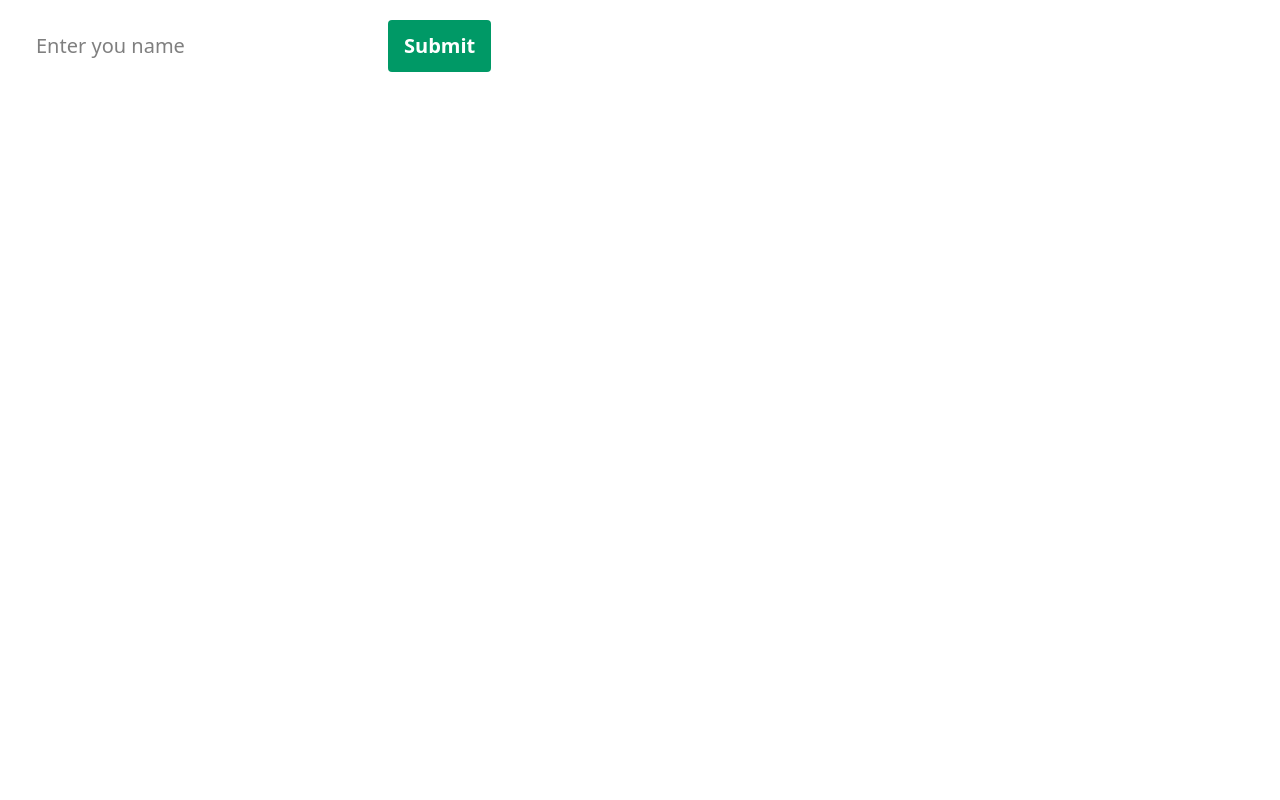
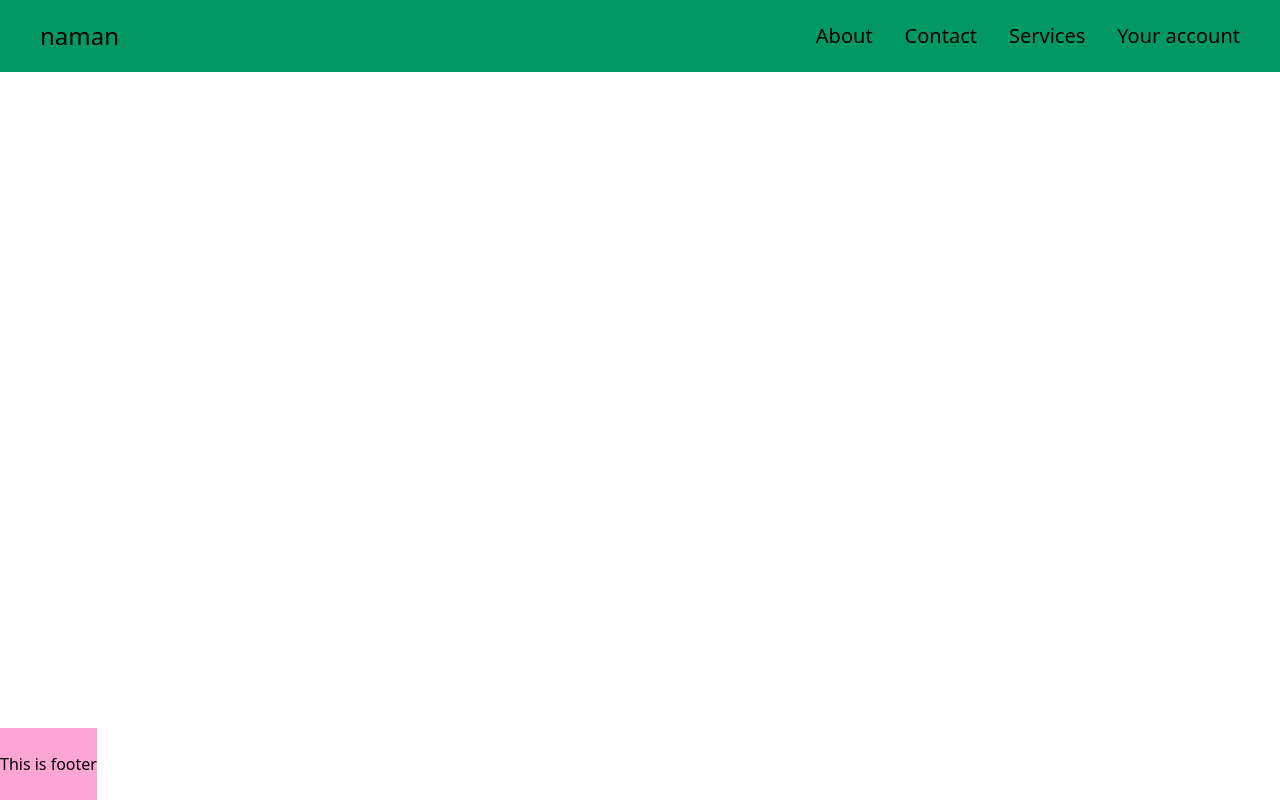
Before and after one commit to nemon024/reactOneshot, a React (Vite) app in the folder reactOneshot/: page / in a window 1280 px wide. Built offline with nearby package versions, Linux system fonts and the light colour scheme.

Commit message:
Learn about components

```diff
--- a/reactOneshot/src/App.jsx
+++ b/reactOneshot/src/App.jsx
@@ -1,29 +1,12 @@
-import React,{useState} from 'react'
-const App = () =>{
+import React from 'react'
+import Header from './components/Header.jsx'
+import Footer from './components/Footer.jsx'
+const App = () => {
+  return(
+  <>
+  <Header />
+  <Footer />
+  </>
+)}
 
-  const [username , setUsername] = useState('')
-  const submitHandler = (e) =>{
-    e.preventDefault()
-    console.log(username)
-    setUsername('')
-  }
-  return(
-    <div>
-      <form onSubmit = {
-        (e)=>{
-          submitHandler(e)
-        }
-      }>
-        <input
-        value={username}
-        onChange = {(e)=>{
-          setUsername(e.target.value)
-        }}
-        className="px-4 py-3 text-xl m-5" type="text" placeholder="Enter you name" />
-        <button className="px-4 m-5 py-3 text-xl font-semibold bg-emerald-600 rounded text-white">Submit</button>
-      </form>
-    </div>
-  )
-}
-
-export default App
+export default App;
--- /dev/null
+++ b/reactOneshot/src/components/Footer.jsx
@@ -0,0 +1,11 @@
+import React from 'react'
+
+const Footer = () =>{
+  return (
+    <>
+    <div className="bg-pink-300 flex items-center justify-center py-6 absolute bottom-0">This is footer</div>
+    </>
+  )
+}
+
+export default Footer;
--- /dev/null
+++ b/reactOneshot/src/components/Header.jsx
@@ -0,0 +1,15 @@
+import React from 'react';
+import Navbar from './Navbar.jsx'
+
+const Header = () =>{
+  return(
+    <>
+     <nav className ='bg-emerald-600 flex py-5 px-10 items-center justify-between'>
+    <h2 className='text-2xl'>naman</h2>
+    <Navbar />
+  </nav>
+    </>
+  )
+}
+
+export default Header;
--- /dev/null
+++ b/reactOneshot/src/components/Navbar.jsx
@@ -0,0 +1,16 @@
+import React from 'react'
+
+const Navbar = () =>{
+  return (
+    <>
+    <div className='flex gap-8 items-center'>
+      <h4 className='text-xl '>About</h4>
+      <h4 className='text-xl '>Contact</h4>
+      <h4 className='text-xl '>Services</h4>
+      <h4 className='text-xl '>Your account</h4>
+    </div>
+    </>
+  )
+}
+
+export default Navbar;
--- a/reactOneshot/src/main.jsx
+++ b/reactOneshot/src/main.jsx
@@ -1,7 +1,10 @@
+import React from 'react';
 import { createRoot } from 'react-dom/client'
 import './index.css'
 import App from './App.jsx'
 
 createRoot(document.getElementById('root')).render(
+<React.StrictMode>
     <App />
+</React.StrictMode>
 )
```
Also changed, not shown: 1 other file (tests, documents, lock files or other folders).
